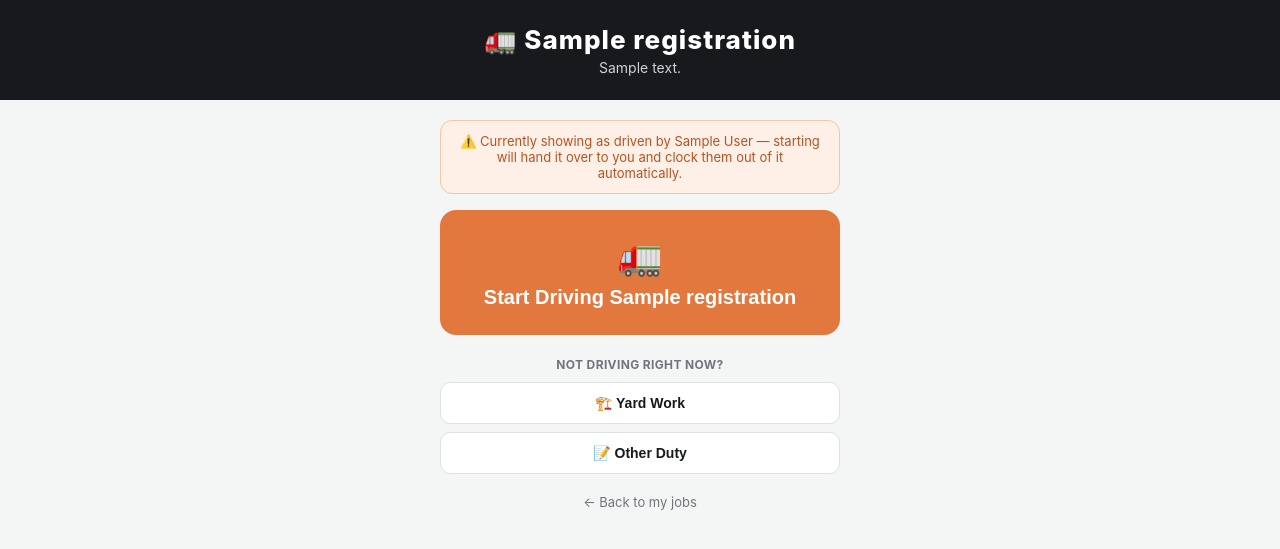
After one commit to EIOPONE/tiger-one-web, a FastAPI app: template app/templates/driver_vehicle_clock.html in a window 1280 px wide. The commit adds this page. Shown: the top 549 px of the page. Run offline with FastAPI, Linux system fonts and the light colour scheme; the template is opened without the code that fills it: most values are stand-ins (such as "Sample title", 1, 10 or a date in 2020); some libraries are stand-ins or nearby versions.

Commit message:
Clocking In V2

```diff
--- a/app/crud.py
+++ b/app/crud.py
@@ -652,7 +652,7 @@ def save_vehicle(
     else:
         vehicle = models.Vehicle(
             registration=registration.strip().upper(), description=description.strip(),
-            traccar_device_id=traccar_device_id.strip() or None,
+            traccar_device_id=traccar_device_id.strip() or None, qr_token=new_access_token(),
         )
         db.add(vehicle)
     db.flush()
@@ -670,6 +670,52 @@ def deactivate_vehicle(db: Session, vehicle_id: int) -> None:
     if vehicle:
         vehicle.active = False
         db.flush()
+
+
+def backfill_vehicle_qr_tokens(db: Session) -> None:
+    """Called on every app startup (cheap no-op once done) — gives a QR
+    token to any vehicle that doesn't have one yet, so vehicles created
+    before this feature existed still get a working cab QR code without
+    needing a manual fix-up step."""
+    vehicles = list(db.scalars(select(models.Vehicle).where(models.Vehicle.qr_token.is_(None))))
+    for vehicle in vehicles:
+        vehicle.qr_token = new_access_token()
+    if vehicles:
+        db.flush()
+
+
+def get_vehicle_by_qr_token(db: Session, token: str) -> models.Vehicle | None:
+    return db.scalar(select(models.Vehicle).where(models.Vehicle.qr_token == token))
+
+
+def get_active_driver_for_vehicle(db: Session, vehicle_id: int) -> models.TimeEntry | None:
+    """Who's currently driving this vehicle, if anyone — derived straight
+    from the live TimeEntry data rather than a separate assignment table,
+    so there's only ever one source of truth for 'who's driving what'."""
+    return db.scalar(
+        select(models.TimeEntry).where(
+            models.TimeEntry.vehicle_id == vehicle_id, models.TimeEntry.activity_type == "Driving",
+            models.TimeEntry.ended_at.is_(None),
+        )
+    )
+
+
+def start_driving_vehicle(
+    db: Session, driver_user_id: int, vehicle_id: int, clock_point_id: int | None = None,
+) -> models.TimeEntry:
+    """The cab-QR scan flow. Closes whatever the scanning driver was doing
+    before (same as start_activity), AND — this is the important bit for
+    a last-minute driver swap — closes anyone ELSE's still-open 'Driving'
+    entry for this same vehicle first, so a handover never leaves two
+    drivers appearing to drive the same truck at once."""
+    other_active = get_active_driver_for_vehicle(db, vehicle_id)
+    if other_active and other_active.driver_user_id != driver_user_id:
+        other_active.ended_at = datetime.now(timezone.utc)
+        db.flush()
+    return start_activity(
+        db, driver_user_id, "Driving", clock_point_id=clock_point_id,
+        vehicle_id=vehicle_id, source="qr_scan_vehicle",
+    )
 
 
 def deliveries_for_driver(db: Session, driver_user_id: int, include_delivered: bool = False) -> list[models.Delivery]:
--- a/app/database.py
+++ b/app/database.py
@@ -48,6 +48,7 @@ _LIGHT_MIGRATIONS = [
     "ALTER TABLE vehicles ADD COLUMN IF NOT EXISTS last_latitude NUMERIC(9,6)",
     "ALTER TABLE vehicles ADD COLUMN IF NOT EXISTS last_longitude NUMERIC(9,6)",
     "ALTER TABLE vehicles ADD COLUMN IF NOT EXISTS last_position_at TIMESTAMP",
+    "ALTER TABLE vehicles ADD COLUMN IF NOT EXISTS qr_token VARCHAR",
 ]
 
 
--- a/app/main.py
+++ b/app/main.py
@@ -45,6 +45,7 @@ def on_startup():
     init_db()
     with get_session() as db:
         crud.ensure_admin_user(db)
+        crud.backfill_vehicle_qr_tokens(db)
     if TRACCAR_URL and TRACCAR_USERNAME and TRACCAR_PASSWORD:
         asyncio.create_task(_traccar_poll_loop())
 
@@ -682,9 +683,28 @@ def vehicles_page(request: Request, db: Session = Depends(db_dependency)):
     user = require_office_user(request, db)
     if isinstance(user, RedirectResponse):
         return user
+    vehicles = crud.list_vehicles(db)
+    current_drivers = {v.vehicle_id: crud.get_active_driver_for_vehicle(db, v.vehicle_id) for v in vehicles}
     return templates.TemplateResponse(request, "vehicles.html", {
-        "user": user, "active": "vehicles", "vehicles": crud.list_vehicles(db),
+        "user": user, "active": "vehicles", "vehicles": vehicles, "current_drivers": current_drivers,
     })
+
+
+@app.get("/vehicles/{vehicle_id}/qr.png")
+def vehicles_qr(request: Request, vehicle_id: int, db: Session = Depends(db_dependency)):
+    """The cab QR code — points at /driver/clock/vehicle/{token}."""
+    user = require_office_user(request, db)
+    if isinstance(user, RedirectResponse):
+        return user
+    vehicle = db.get(models.Vehicle, vehicle_id)
+    if not vehicle or not vehicle.qr_token:
+        raise HTTPException(status_code=404, detail="Vehicle not found")
+    import qrcode
+    clock_url = str(request.base_url).rstrip("/") + f"/driver/clock/vehicle/{vehicle.qr_token}"
+    img = qrcode.make(clock_url, box_size=10, border=2)
+    buf = io.BytesIO()
+    img.save(buf, format="PNG")
+    return Response(content=buf.getvalue(), media_type="image/png")
 
 
 @app.get("/vehicles/map", response_class=HTMLResponse)
@@ -1058,6 +1078,48 @@ def driver_clock_out(token: str, request: Request, db: Session = Depends(db_depe
     return RedirectResponse("/driver", status_code=303)
 
 
+# --- driver hours: cab QR scan (per-vehicle, handles driver handover) -------------------
+
+@app.get("/driver/clock/vehicle/{token}", response_class=HTMLResponse)
+def driver_vehicle_clock_page(token: str, request: Request, db: Session = Depends(db_dependency)):
+    user = get_user_or_none(request, db)
+    if not user:
+        return RedirectResponse(f"/driver/login?next=/driver/clock/vehicle/{token}", status_code=303)
+    vehicle = crud.get_vehicle_by_qr_token(db, token)
+    if not vehicle:
+        raise HTTPException(status_code=404, detail="This vehicle's QR code isn't recognised — check with the office.")
+    current_driver_entry = crud.get_active_driver_for_vehicle(db, vehicle.vehicle_id)
+    return templates.TemplateResponse(request, "driver_vehicle_clock.html", {
+        "user": user, "vehicle": vehicle, "current_driver_entry": current_driver_entry,
+        "is_already_driving_this": bool(current_driver_entry and current_driver_entry.driver_user_id == user.user_id),
+    })
+
+
+@app.post("/driver/clock/vehicle/{token}/start")
+def driver_vehicle_clock_start(token: str, request: Request, db: Session = Depends(db_dependency)):
+    user = get_user_or_none(request, db)
+    if not user:
+        return RedirectResponse("/driver/login", status_code=303)
+    vehicle = crud.get_vehicle_by_qr_token(db, token)
+    if not vehicle:
+        raise HTTPException(status_code=404, detail="Vehicle not found")
+    crud.start_driving_vehicle(db, user.user_id, vehicle.vehicle_id)
+    return RedirectResponse("/driver", status_code=303)
+
+
+@app.post("/driver/clock/vehicle/{token}/other")
+def driver_vehicle_clock_other(token: str, request: Request, activity_type: str = Form(...),
+                                db: Session = Depends(db_dependency)):
+    """From the cab-QR page's secondary options — Yard Work / Break / Other
+    instead of driving (e.g. scanned by mistake, or doing something else
+    near the vehicle)."""
+    user = get_user_or_none(request, db)
+    if not user:
+        return RedirectResponse("/driver/login", status_code=303)
+    crud.start_activity(db, user.user_id, activity_type)
+    return RedirectResponse("/driver", status_code=303)
+
+
 # --- driver vehicle check (daily walkaround, DVSA-style) ---------------------------------
 
 @app.get("/driver/vehicle-check", response_class=HTMLResponse)
--- a/app/models.py
+++ b/app/models.py
@@ -340,6 +340,12 @@ class Vehicle(Base):
     last_latitude = Column(Numeric(9, 6), nullable=True)
     last_longitude = Column(Numeric(9, 6), nullable=True)
     last_position_at = Column(DateTime, nullable=True)
+    # A QR code for inside the cab — scanning it clocks whoever scans it in
+    # as "Driving" this vehicle, and automatically hands over from anyone
+    # else who was previously driving it. Nullable so existing vehicles
+    # (from before this feature) get backfilled with one on startup rather
+    # than needing a migration to force a value.
+    qr_token = Column(String, nullable=True, unique=True)
     created_at = Column(DateTime, nullable=False, server_default=func.now())
 
 
--- /dev/null
+++ b/app/templates/driver_vehicle_clock.html
@@ -0,0 +1,59 @@
+<!doctype html>
+<html lang="en">
+<head>
+  <meta charset="utf-8">
+  <meta name="viewport" content="width=device-width, initial-scale=1">
+  <title>{{ vehicle.registration }} — Tiger One</title>
+  <style>
+    :root { --orange:#E3783E; --orange-dark:#B65321; --ink:#17191C; --line:#DFE2E4; --muted:#70757C; --surface:#F4F5F5; --green:#247A52; }
+    * { box-sizing: border-box; -webkit-tap-highlight-color: transparent; }
+    body { margin: 0; font-family: -apple-system, "Segoe UI", Roboto, sans-serif; background: var(--surface); color: var(--ink); }
+    header { background: var(--ink); color: #fff; padding: 24px 20px; text-align: center; }
+    header .reg { font-size: 26px; font-weight: 800; letter-spacing: .04em; }
+    header p { margin: 4px 0 0; color: #cfd2d5; font-size: 14px; }
+    main { max-width: 440px; margin: 0 auto; padding: 20px; }
+    .card { background: #fff; border: 1px solid var(--line); border-radius: 14px; padding: 20px; margin-bottom: 16px; text-align: center; }
+    .handover-note { background: #FFF0E7; border: 1px solid #F3C6A6; border-radius: 12px; padding: 12px 16px; margin-bottom: 16px; font-size: 13px; color: var(--orange-dark); text-align: center; }
+    .already-note { background: #E7F3ED; border: 1px solid #BEE3CE; border-radius: 12px; padding: 14px 16px; margin-bottom: 16px; font-size: 14px; color: var(--green); font-weight: 700; text-align: center; }
+    .drive-btn { width: 100%; padding: 26px; border: 0; border-radius: 16px; background: var(--orange); color: #fff; font-size: 20px; font-weight: 800; }
+    .drive-btn .emoji { display: block; font-size: 36px; margin-bottom: 8px; }
+    .secondary-title { font-size: 12px; color: var(--muted); text-transform: uppercase; letter-spacing: .03em; font-weight: 700; margin: 22px 4px 10px; text-align: center; }
+    .secondary-btn { display: block; width: 100%; padding: 12px; border: 1px solid var(--line); border-radius: 10px; background: #fff; font-size: 14px; font-weight: 600; color: var(--ink); margin-bottom: 8px; }
+    .home-link { display: block; text-align: center; margin-top: 20px; color: var(--muted); font-size: 13px; text-decoration: none; }
+  </style>
+</head>
+<body>
+  <header>
+    <div class="reg">🚛 {{ vehicle.registration }}</div>
+    {% if vehicle.description %}<p>{{ vehicle.description }}</p>{% endif %}
+  </header>
+  <main>
+    {% if is_already_driving_this %}
+    <div class="already-note">✅ You're already driving this vehicle</div>
+    <form method="post" action="/driver/clock/vehicle/{{ vehicle.qr_token }}/other">
+      <input type="hidden" name="activity_type" value="Break">
+      <button class="secondary-btn" type="submit">☕ Take a break</button>
+    </form>
+    {% else %}
+      {% if current_driver_entry %}
+      <div class="handover-note">⚠️ Currently showing as driven by {{ current_driver_entry.driver.full_name }} — starting will hand it over to you and clock them out of it automatically.</div>
+      {% endif %}
+      <form method="post" action="/driver/clock/vehicle/{{ vehicle.qr_token }}/start">
+        <button class="drive-btn" type="submit"><span class="emoji">🚛</span>Start Driving {{ vehicle.registration }}</button>
+      </form>
+
+      <div class="secondary-title">Not driving right now?</div>
+      <form method="post" action="/driver/clock/vehicle/{{ vehicle.qr_token }}/other">
+        <input type="hidden" name="activity_type" value="Yard Work">
+        <button class="secondary-btn" type="submit">🏗️ Yard Work</button>
+      </form>
+      <form method="post" action="/driver/clock/vehicle/{{ vehicle.qr_token }}/other">
+        <input type="hidden" name="activity_type" value="Other">
+        <button class="secondary-btn" type="submit">📝 Other Duty</button>
+      </form>
+    {% endif %}
+
+    <a class="home-link" href="/driver">← Back to my jobs</a>
+  </main>
+</body>
+</html>
```
Also changed, not shown: app/templates/vehicles.html (+10 -1 lines), tests/test_driver_hours.py (+101 -1 lines), README.md.
